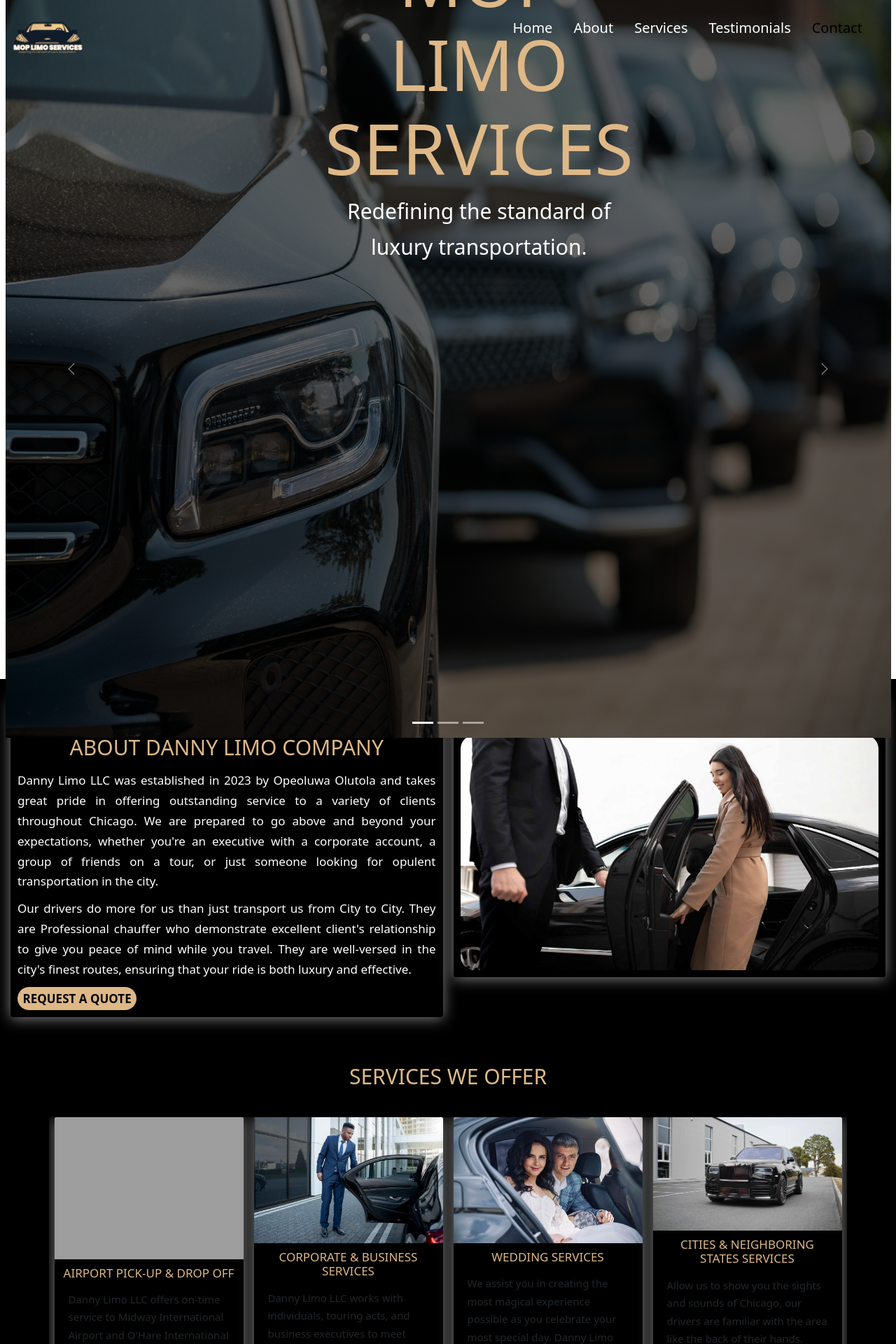
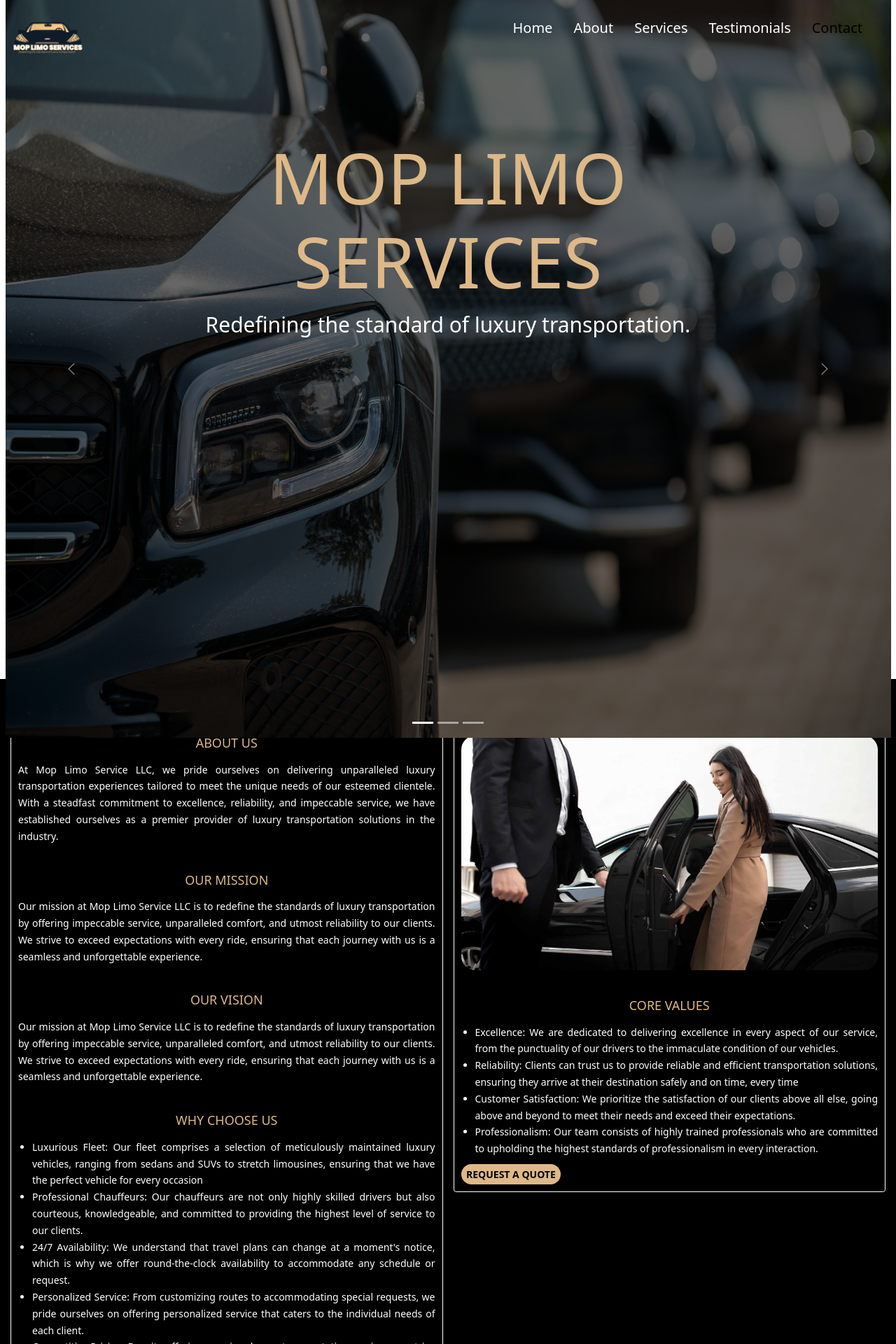
Before and after one commit to tsbproject/mop-limo, a PHP site: page / in a window 1280 px wide. Shown: the top 1920 px of the page at 70% size. Run offline with PHP 8.4, Linux system fonts and the light colour scheme; grey boxes are pictures that could not be loaded.

Commit message:
[committed]

```diff
--- a/css/style.css
+++ b/css/style.css
@@ -97,13 +97,13 @@ body {
     margin-top: 1rem; } }
 
 .section-about--heading {
-  font-size: 3rem;
+  font-size: 1.8rem;
   text-transform: uppercase;
   color: #deb887; }
 
 .section-about--paragraph1 {
   color: #ffffff;
-  font-size: 1.7rem;
+  font-size: 1.4rem;
   text-align: justify;
   animation: moveInLeft 2s ease-out; }
 
@@ -119,19 +119,19 @@ body {
   background-color: #000000; }
 
 .section-testimonial--heading {
-  font-size: 3rem;
+  font-size: 1.8rem;
   text-transform: uppercase;
   color: #deb887;
   animation: moveInLeft 2s ease-out; }
 
 @media (max-width: 768px) and (max-width: 768px) {
   .section-testimonial--heading {
-    font-size: 3rem; } }
+    font-size: 1.8rem; } }
 
 .section-testimonial--heading2 {
   color: #deb887;
   text-transform: uppercase;
-  font-size: 1.7rem;
+  font-size: 1.4rem;
   text-align: left;
   animation: moveInLeft 2s ease-out; }
 
@@ -168,7 +168,7 @@ body {
   border-radius: 10rem;
   transition: all .2s;
   position: relative;
-  font-size: 1.7rem;
+  font-size: 1.4rem;
   font-weight: 700;
   border: none;
   cursor: pointer; }
@@ -217,7 +217,7 @@ body {
   animation-fill-mode: backwards; }
 
 .btn-text:link, .btn-text:visited {
-  font-size: 1.7rem;
+  font-size: 1.4rem;
   font-weight: 700;
   color: #ffffff;
   display: inline-block;
@@ -276,12 +276,6 @@ body {
   .carousel-item__img {
     max-height: 39rem; } }
 
-.carousel-caption {
-  position: absolute;
-  top: 60%;
-  left: 50%;
-  transform: translate(-40%, -50%);
-  text-align: center; }
 .carousel-caption__header {
   font-family: "Oxygen" sans-serif;
   font-size: 10rem;
@@ -294,6 +288,7 @@ body {
     font-size: 3rem;
     position: relative;
     bottom: 5rem; } }
+
 .carousel-caption__description {
   font-family: "Lora" serif;
   font-size: 3rem;
@@ -307,7 +302,7 @@ body {
     bottom: 5rem; } }
 
 .section-contact--heading3 {
-  font-size: 3rem;
+  font-size: 1.8rem;
   margin-bottom: 5rem;
   color: #deb887;
   font-weight: 500;
@@ -318,7 +313,7 @@ body {
   font-size: 4rem; }
 
 .section-contact__email {
-  font-size: 3rem;
+  font-size: 1.8rem;
   color: #ffffff;
   margin-bottom: 10rem; }
 
@@ -331,7 +326,7 @@ body {
     font-size: 2.3rem; } }
 
 .section-contact__phone {
-  font-size: 3rem;
+  font-size: 1.8rem;
   color: #ffffff; }
 
 @media (max-width: 768px) and (max-width: 768px) {
@@ -348,14 +343,14 @@ body {
 .section-services--heading {
   background-color: #000000;
   color: #deb887;
-  font-size: 3rem;
+  font-size: 1.8rem;
   text-transform: uppercase;
   animation: moveInRight 2s ease-out; }
 
 .section-services--heading2 {
   color: #deb887;
   text-transform: uppercase;
-  font-size: 1.7rem;
+  font-size: 1.4rem;
   text-align: center; }
 
 .section-services--paragraph1 {
@@ -368,8 +363,7 @@ body {
   height: auto; }
 
 .card {
-  border: none;
-  box-shadow: 0 0.2rem 2rem gray;
+  border: 0.1rem solid #ffffff;
   animation: moveInLeft 2s ease-out; }
   .card:hover {
     box-shadow: 0 0.2rem 0.5rem 0.2rem #ffffff; }
@@ -643,7 +637,7 @@ body {
     background-position: center; } }
 
 #section2 {
-  height: 50rem; }
+  height: 90rem; }
 
 @media (max-width: 576px) and (max-width: 576px) {
   #section2 {
--- a/index.html
+++ b/index.html
@@ -138,29 +138,77 @@
         <div class="col-sm-6">
           <div class="card bg-black">
             <div class="card-body">
-              <h2 class="section-about--heading  text-center  u-margin-top-medium u-margin-bottom-small">About Danny Limo Company</h2>
-              <p class="section-about--paragraph1 justify-content-evenly">Danny Limo LLC was established in 2023 by Opeoluwa Olutola and takes
-                great pride in offering outstanding service to a variety of clients throughout Chicago. We are prepared to go above and beyond
-                your expectations, whether you're an executive with a corporate account, a group of friends on a tour, or just someone looking
-                for opulent transportation in the city.</p>
+              <h2 class="section-about--heading  text-center  u-margin-top-medium u-margin-bottom-small">About us</h2>
+              <p class="section-about--paragraph1 justify-content-evenly">At Mop Limo Service LLC, we pride ourselves on
+                delivering unparalleled luxury transportation experiences tailored to meet the unique needs of our
+                esteemed clientele. With a steadfast commitment to excellence, reliability, and impeccable service,
+                we have established ourselves as a premier provider of luxury transportation solutions in the industry.</p>
 
-              <p class="section-about--paragraph1 justify-content-evenly"> Our drivers do more for us than just transport us from City to City. They are Professional
-                chauffer who demonstrate excellent client's relationship to give you peace of mind while
-                you travel. They are well-versed in the city's finest routes, ensuring that your ride is
-                 both luxury and effective.</p>
+                <h3 class="section-about--heading  text-center  u-margin-top-medium u-margin-bottom-small">Our Mission</h3>
+                <p class="section-about--paragraph1 justify-content-evenly"> Our mission at Mop Limo Service LLC is to redefine
+                   the standards of luxury transportation by offering impeccable service, unparalleled comfort, and utmost
+                    reliability to our clients. We strive to exceed expectations with every ride, ensuring that each journey
+                     with us is a seamless and unforgettable experience.</p>
 
+                <h3 class="section-about--heading  text-center  u-margin-top-medium u-margin-bottom-small">Our Vision</h3>
+                <p class="section-about--paragraph1 justify-content-evenly"> Our mission at Mop Limo Service LLC is to redefine
+                  the standards of luxury transportation by offering impeccable service, unparalleled comfort, and utmost
+                    reliability to our clients. We strive to exceed expectations with every ride, ensuring that each journey
+                    with us is a seamless and unforgettable experience.</p>
 
-              <a href="mailto:dannylimollc@gmail.com" class="btn btn--orange">Request A Quote</a>
+                <h3 class="section-about--heading  text-center  u-margin-top-medium u-margin-bottom-small">Why choose us </h3>
+                <ul class="section-about--paragraph1 justify-content-evenly">
+                  <li>Luxurious Fleet: Our fleet comprises a selection of meticulously maintained luxury vehicles, ranging
+                    from sedans and SUVs to stretch limousines, ensuring that we have the perfect vehicle for every occasion</li>
+
+                  <li>Professional Chauffeurs: Our chauffeurs are not only highly skilled drivers but also courteous, knowledgeable,
+                      and committed to providing the highest level of service to our clients.</li>
+
+                  <li>24/7 Availability: We understand that travel plans can change at a moment's notice, which is why we offer
+                         round-the-clock availability to accommodate any schedule or request.</li>
+
+                  <li>Personalized Service: From customizing routes to accommodating special requests, we pride ourselves on
+                      offering personalized service that caters to the individual needs of each client.</li>
+
+                  <li>Competitive Pricing: Despite offering premium luxury transportation services, we strive to keep our rates
+                         competitive, ensuring that our clients receive exceptional value for their investment.</li>
+
+                  <li>At Mop Limo Service LLC, we are more than just a transportation company; we are your trusted partner in
+                          luxury travel. Experience the difference with us and elevate your journey to new heights of comfort, style,
+                           and sophistication</li>
+
+                </ul>
+
             </div>
           </div>
+
         </div>
         <div class="col-sm-6">
           <div class="card bg-black">
             <div class="card-body section-about__img">
               <img class="section-about--img img-fluid u-margin-top-medium " src="images/limo-driver2.jpg" alt="danny-driver">
 
+              <h3 class="section-about--heading  text-center  u-margin-top-medium u-margin-bottom-small">Core Values</h3>
+                <ul class="section-about--paragraph1 justify-content-evenly">
+                  <li>Excellence: We are dedicated to delivering excellence in every aspect of our service,
+                    from the punctuality of our drivers to the immaculate condition of our vehicles.</li>
+                  <li>Reliability: Clients can trust us to provide reliable and efficient transportation solutions,
+                     ensuring they arrive at their destination safely and on time, every time</li>
+                  <li>Customer Satisfaction: We prioritize the satisfaction of our clients above all else,
+                    going above and beyond to meet their needs and exceed their expectations.</li>
+                  <li>Professionalism: Our team consists of highly trained professionals who are committed to
+                    upholding the highest standards of professionalism in every interaction.</li>
+
+                </ul>
+
+
+              <a href="mailto:dannylimollc@gmail.com" class="btn btn--orange">Request A Quote</a>
+
             </div>
           </div>
+
+
+
         </div>
       </div>
 
@@ -171,68 +219,71 @@
 
    <div id="section3" class="section-services   text-light">
     <div class="p-3 bg-black"><h2 class="section-services--heading  text-center  u-margin-top-medium  u-margin-bottom-medium">
-      Services we offer
+      Our Services
     </h2>
     <div class="container overflow-hidden">
-      <div class="row  g-4">
-        <div  id="section-services" class="col-sm-3 bg-black">
+      <div class="row  gx-5">
+        <div  id="section-services" class="col-sm-2 bg-black">
           <div class="card">
             <img src="images/picture-danny3.jpg" class="card-img-top" alt="service-photo1">
             <div class="card-body bg-black">
-              <h5 class="section-services--heading2">Airport pick-up & drop off</h5>
-              <p class="section-services--paragraph1">Danny Limo LLC offers on-time service to Midway
-                International Airport and O'Hare International Airport. Book your Black Car or Limousine service to ensure a worry-free
-                 pickup or drop-off.</p>
+              <h5 class="section-services--heading2">Airport Transfers</h5>
+              <p class="section-services--paragraph1"> Start or end your journey with
+                 ease and comfort with our reliable airport transfer services.</p>
             </div>
           </div>
         </div>
-        <div id="section-services" class="col-sm-3">
+        <div id="section-services" class="col-sm-2">
           <div class="card">
             <img src="images/limo-driver.jpg" class="card-img-top" alt="service-photo2">
             <div class="card-body bg-black">
-              <h5 class="section-services--heading2">Corporate & Business services</h5>
-              <p class="section-services--paragraph1">Danny Limo LLC works with individuals, touring acts,
-                and business executives to meet their ongoing chauffeur needs. Make reservations to and from events, as well as for other
-                important dates.</p>
+              <h5 class="section-services--heading2">Corporate Transportation</h5>
+              <p class="section-services--paragraph1"> Impress your clients or colleagues
+                 with our sophisticated corporate transportation solutions, perfect for business meetings, conferences, and events</p>
             </div>
           </div>
         </div>
-        <div id="section-services" class="col-sm-3">
+        <div id="section-services" class="col-sm-2">
           <div class="card">
             <img src="images/picture-danny-marriage.jpg" class="card-img-top" alt="service-photo3">
             <div class="card-body bg-black">
-              <h5 class="section-services--heading2">Wedding Services</h5>
-              <p class="section-services--paragraph1">We assist you in creating the most magical experience possible
-                as you celebrate your most special day. Danny Limo LLC will provide you with an excellent experience from beginning to end. Whether
-                you want a classic wedding theme or a luxury experience, let us use our experience, knowledge, and imagination to make your
-                transportation one of the happiest and most stress-free memories of your special day.</p>
+              <h5 class="section-services--heading2">Special Events </h5>
+              <p class="section-services--paragraph1">Whether it's a wedding, prom, anniversary,
+                or any other special occasion, we provide elegant transportation to make your event truly memorable.
+
+              </p>
             </div>
           </div>
         </div>
 
-        <div id="section-services" class="col-sm-3">
+        <div id="section-services" class="col-sm-2">
           <div class="card">
             <img src="images/picture-danny2.jpg" class="card-img-top" alt="service-photo4">
             <div class="card-body bg-black">
-              <h5 class="section-services--heading2">Cities & Neighboring States services</h5>
-              <p class="section-services--paragraph1">Allow us to show you the sights and sounds of Chicago, our drivers are familiar with
-                the area like the back of their hands. Arrange your travel in elegance or allow us to transport you to well-known locations.
-                And many more, Inquire for more services.</p>
+              <h5 class="section-services--heading2">City Tours</h5>
+              <p class="section-services--paragraph1"> Explore the sights and sounds of the city in
+                style with our personalized city tour packages, complete with knowledgeable chauffeurs and luxurious vehicles</p>
             </div>
           </div>
+        </div>
 
+        <div id="section-services" class="col-sm-2">
+          <div class="card">
+            <img src="images/picture-danny-marriage.jpg" class="card-img-top" alt="service-photo3">
+            <div class="card-body bg-black">
+              <h5 class="section-services--heading2">VIP Transportation</h5>
+              <p class="section-services--paragraph1"> For those who demand the utmost in luxury and exclusivity,
+                 our VIP transportation services offer a bespoke experience tailored to your unique preferences.</p>
+            </div>
+          </div>
         </div>
-      </div>
-
-
-
 
 
 
       </div>
     </div>
-
   </div>
+</div>
 
 
 
--- a/sass/abstract/_variables.scss
+++ b/sass/abstract/_variables.scss
@@ -29,7 +29,7 @@ $logo-height-mobile: 5rem;
 
 //FONT
 
-$default-font-size: 1.7rem;
+$default-font-size: 1.4rem;
 $default-font-size2:1.5rem;
 $heading-primary-font-main:7rem;
 $heading-primary-font-sub: 3rem;
@@ -40,4 +40,4 @@ $heading-primary-font-sub: 2rem;
 
 $heading-secondary-font-main:5rem;
 
-$heading-secondary-font: 3rem;
+$heading-secondary-font: 1.8rem;
--- a/sass/components/_card.scss
+++ b/sass/components/_card.scss
@@ -40,9 +40,9 @@
   }
 
   .card {
-    border: none;
+    border: .1rem solid $color-secondary-white;
 
-    box-shadow: 0  0.2rem  2rem rgba(gray, 9);
+    // box-shadow: 0  0.2rem  2rem rgba(gray, 9);
     animation: moveInLeft 2s ease-out ;
 
 
--- a/sass/components/_carousel.scss
+++ b/sass/components/_carousel.scss
@@ -44,11 +44,7 @@
 
 .carousel-caption {
 
-  position: absolute;
-        top: 60%;
-        left: 50%;
-        transform: translate(-40%, -50%);
-        text-align: center;
+
 
 
 
@@ -84,9 +80,11 @@
 
     @include for-phone-only {
       @media (max-width: 576px) {
-        font-size: 3rem;
+         font-size: 3rem;
          position: relative;
          bottom: 5rem;
+
+
 
        }
     }
@@ -105,6 +103,8 @@
          position: relative;
          bottom: 5rem;
 
+
+
        }
    }
 
--- a/sass/pages/_home.scss
+++ b/sass/pages/_home.scss
@@ -55,7 +55,7 @@
 
 
    #section2 {
-    height: 50rem;
+    height: 90rem;
 
 @include for-phone-only {
   @media (max-width: 576px) {
```
Lines whose indentation alone changed are shown as unchanged.
